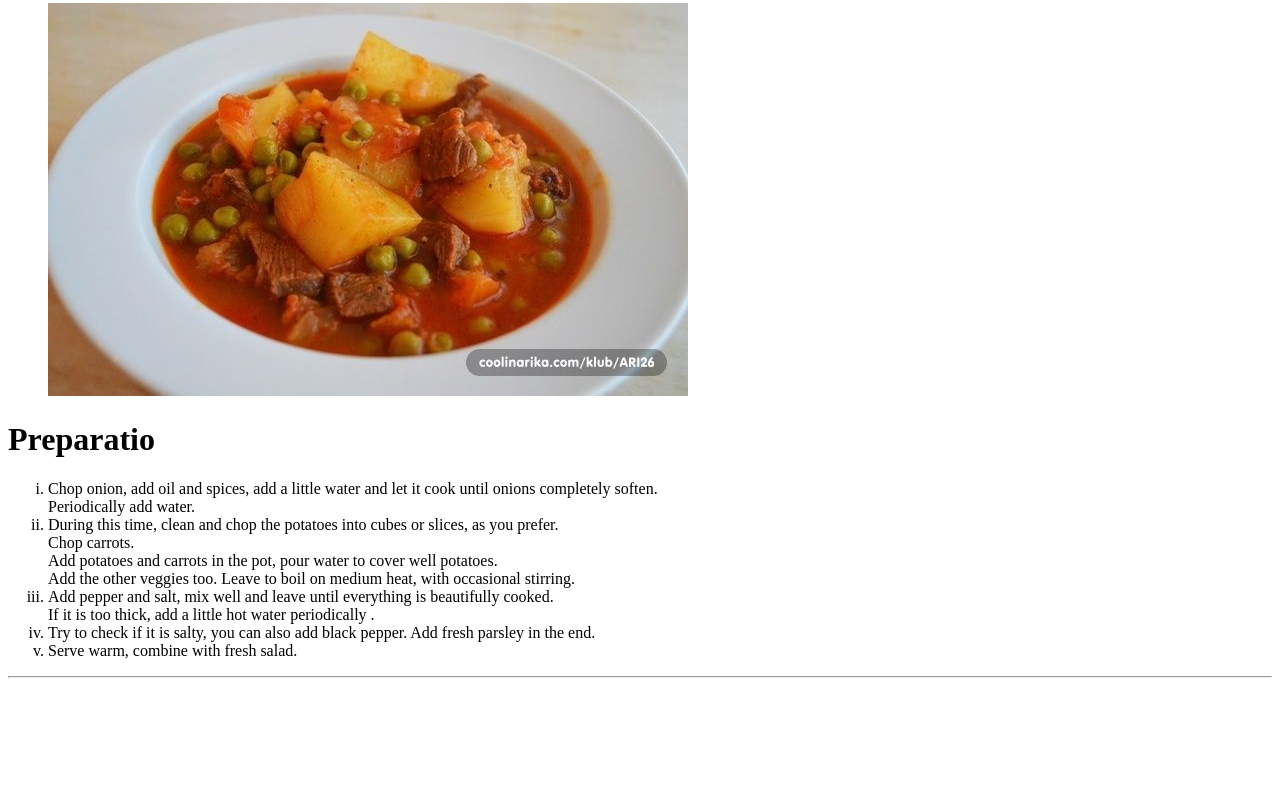
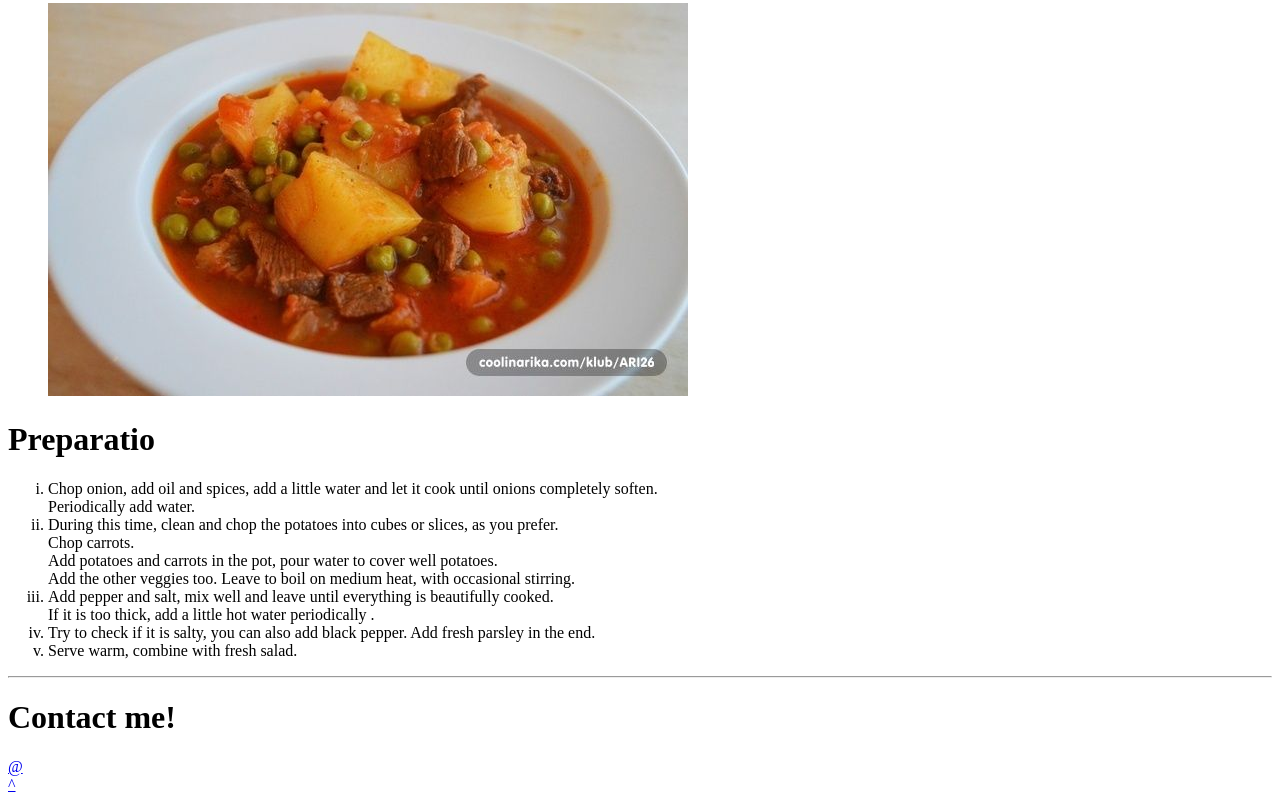
Before and after one commit to zezovk/MKrecepies, a plain HTML site: page index.html in a window 1280 px wide. Shown: the part 395-1197 px from the top of the page. Before the commit the page ends 1081 px from the top, so only its background shows below. Drawn offline with Linux system fonts and the light colour scheme.

Commit message:
added new features

```diff
--- a/index.html
+++ b/index.html
@@ -7,7 +7,7 @@
         <meta name="keywords" content="Macedonia">
     </head>
     <body>
-        <h1>Kompir Mandzha</h1>
+        <h1 id="top">Kompir Mandzha</h1>
         <hr/>
         <p>Antique, some would say dish for poor :)<br/> My family loves it! Potatoes stew is usually prepared as a lean meal, you can prepare it with meat and if you're fasting, you can even prepare it without oil.<br/>Your choice!</p>
         <figure>
@@ -37,5 +37,10 @@
             <li>Serve warm, combine with fresh salad.</li>
         </ol>
         <hr/>
+        <h1>Contact me!</h1>
+        <a href="mailto:zezovkostadin@gmail.com" target="_blank">@</a>
+        <br/>
+        <a href="#top">^</a>
+
     </body>
 </html>
```
